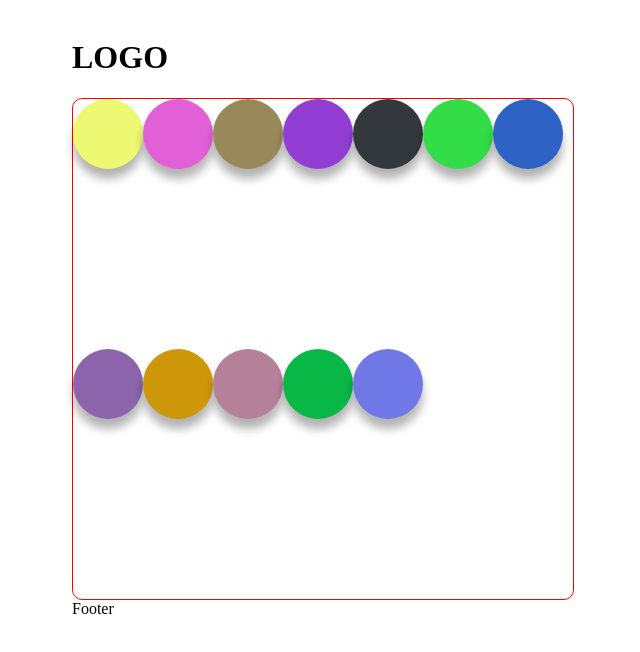
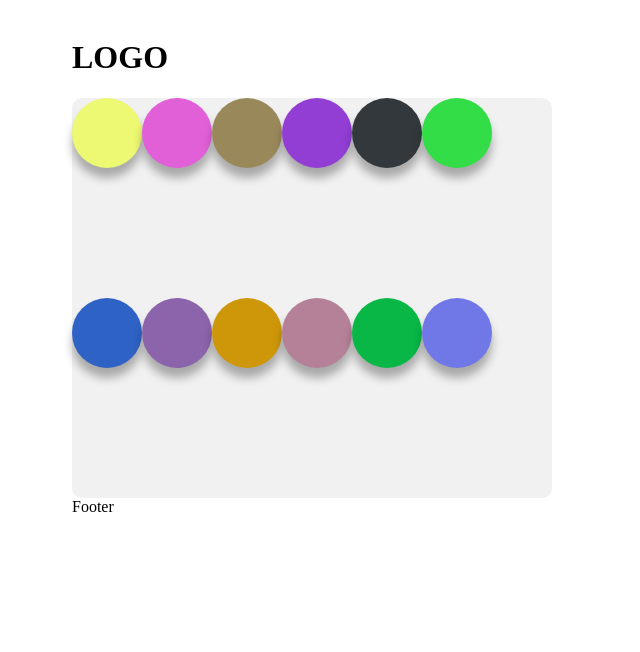
Before and after one commit to zzoopro/lottery, a React (Create React App) app: page / in a window 1280 px wide. Shown: the top 652 px of the page, without its empty margins (328-968 px from the left). Built offline with nearby package versions, Linux system fonts and the light colour scheme; the HTML template or start-up script is replaced by a standard one.

Commit message:
first setting

```diff
--- a/src/pages/Home.tsx
+++ b/src/pages/Home.tsx
@@ -10,9 +10,9 @@ import {} from "typescript";
 const Machine = styled(motion.div)`
   display: flex;
   flex-wrap: wrap;
-  width: 500px;
-  height: 500px;
-  border: 1px solid red;
+  width: 100%;
+  height: 400px;
+  background-color: #f1f1f1;
   border-radius: 10px;
 `;
 const Item = styled(motion.div)<{ bgcolor: string }>`
```
